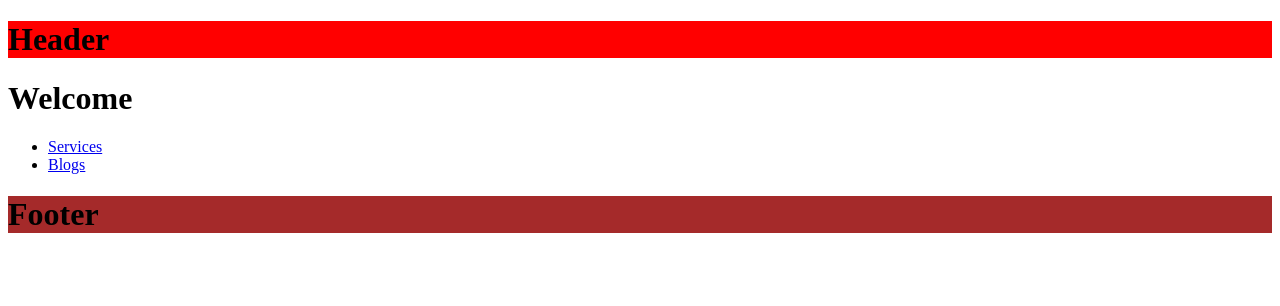
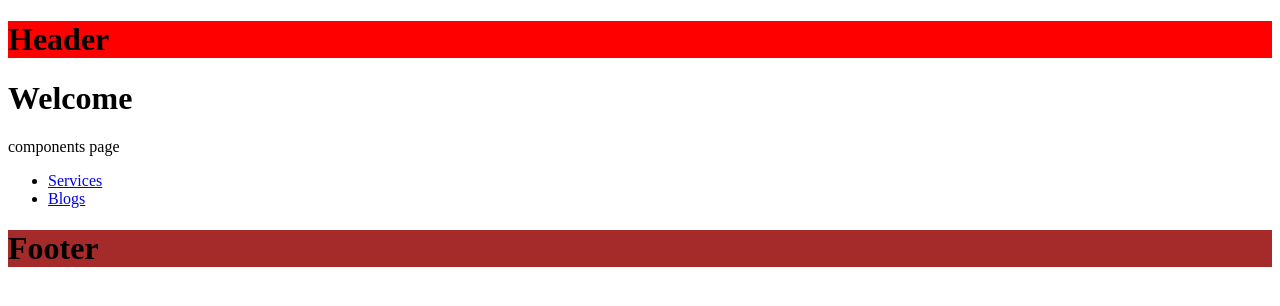
Before and after one commit to Rohanrana2003/MovingNext, a Next.js app in the folder learn-next/: page / in a window 1280 px wide. Shown: the top 306 px of the page. Built offline with nearby package versions, Linux system fonts and the light colour scheme.

Commit message:
feat: add ComponentsPage component and integrate it into the Home page

```diff
--- /dev/null
+++ b/learn-next/app/_components/page.js
@@ -0,0 +1,5 @@
+import React from "react";
+
+export default function ComponentsPage() {
+  return <div>components page</div>;
+}
--- a/learn-next/app/page.js
+++ b/learn-next/app/page.js
@@ -1,10 +1,12 @@
 import Link from "next/link";
+import ComponentsPage from "./_components/page";
 
 export default function Home() {
   console.log("Running Next");
   return (
     <>
       <h1>Welcome</h1>
+      <ComponentsPage />
       <ul>
         <li>
           <Link href="/services">Services</Link>
```
